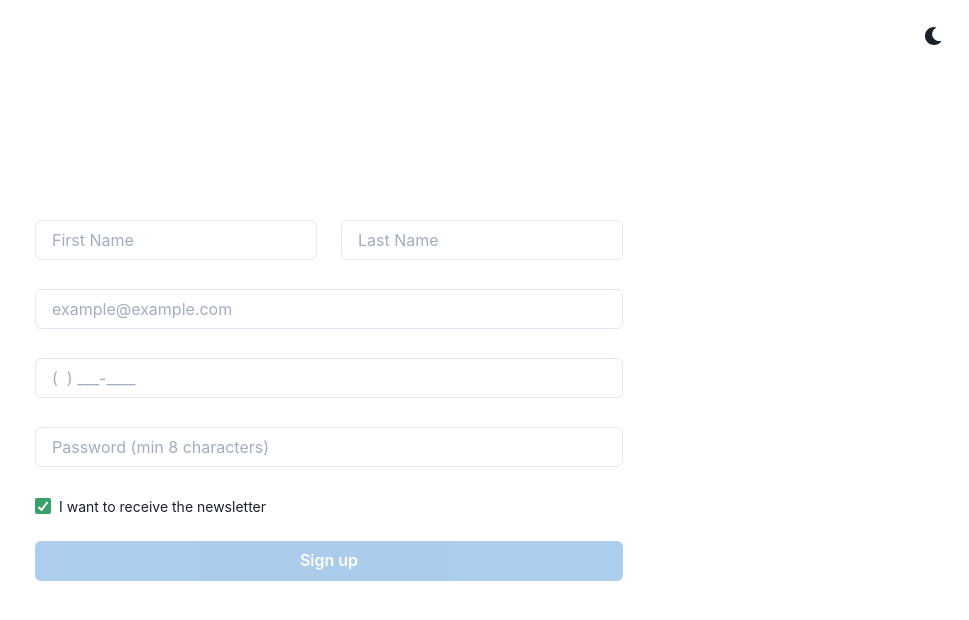
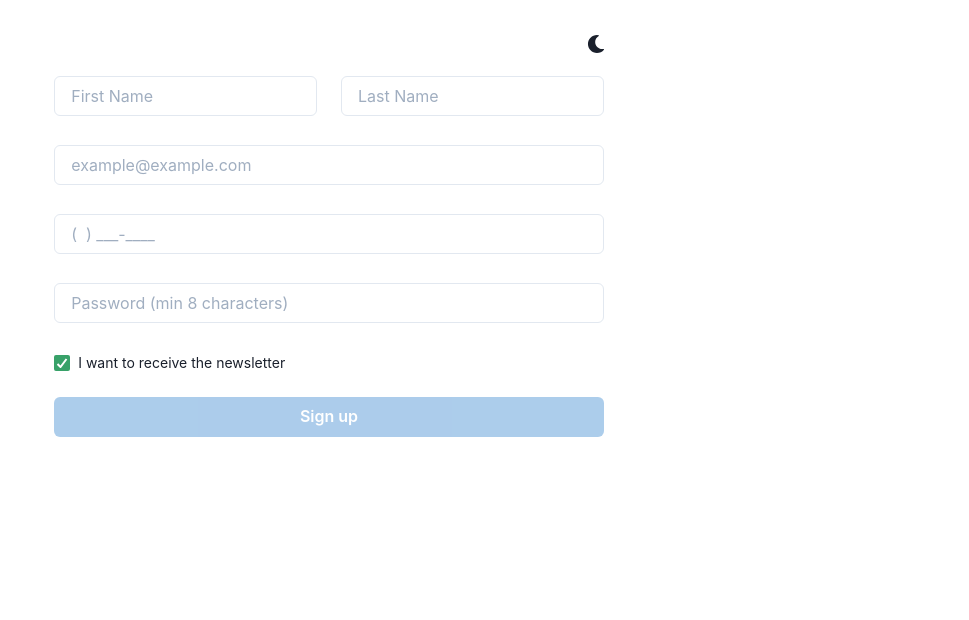
Before and after one commit to hsankalp/Signup-Formik-Yup-ChakraUI, a React (Create React App) app: page / in a window 1280 px wide. Shown: the top 620 px of the page, without its empty margins (311-1280 px from the left). Built offline with nearby package versions, Linux system fonts and the light colour scheme.

Commit message:
Fixed mobile responsiveness

```diff
--- a/src/App.tsx
+++ b/src/App.tsx
@@ -1,17 +1,23 @@
 import * as React from "react";
-import { ChakraProvider, Grid, theme, Center, Box } from "@chakra-ui/react";
+import {
+  Flex,
+  ChakraProvider,
+  theme,
+  Center,
+  Container,
+} from "@chakra-ui/react";
 import { ColorModeSwitcher } from "./ColorModeSwitcher";
 import Registration from "./components/registration";
 
 export const App = () => (
   <ChakraProvider theme={theme}>
-    <Grid height="100vh" p={3}>
-      <Center>
-        <Box position="absolute" right="16px" top="16px">
-          <ColorModeSwitcher />
-        </Box>
-        <Registration />
-      </Center>
-    </Grid>
+    <Container my={6}>
+      <Flex direction="column">
+        <ColorModeSwitcher alignSelf="flex-end" />
+        <Center>
+          <Registration />
+        </Center>
+      </Flex>
+    </Container>
   </ChakraProvider>
 );
--- a/src/components/registration/View.tsx
+++ b/src/components/registration/View.tsx
@@ -5,17 +5,16 @@ import FormView from "./FormView";
 import { FormValues } from "./types";
 import { ValidationSchema } from "./validationSchema";
 import RegistrationViewModel from "./ViewModel";
-import { Box, useMediaQuery } from "@chakra-ui/react";
+import { Box } from "@chakra-ui/react";
 
 interface Props {
   viewModel: RegistrationViewModel;
 }
 
 const RegistrationView = ({ viewModel }: Props) => {
-  const [isMobile] = useMediaQuery("(max-width: 600px)");
   const { initValues, handleSubmit, handlePhone } = viewModel;
   return (
-    <Box p={3} w={isMobile ? "100%" : ""} minW={isMobile ? "" : "500px"}>
+    <Box p={3} w="100%">
       <Formik
         initialValues={initValues}
         validationSchema={ValidationSchema}
```
Also changed, not shown: 1 other file (tests, documents, lock files or other folders).
